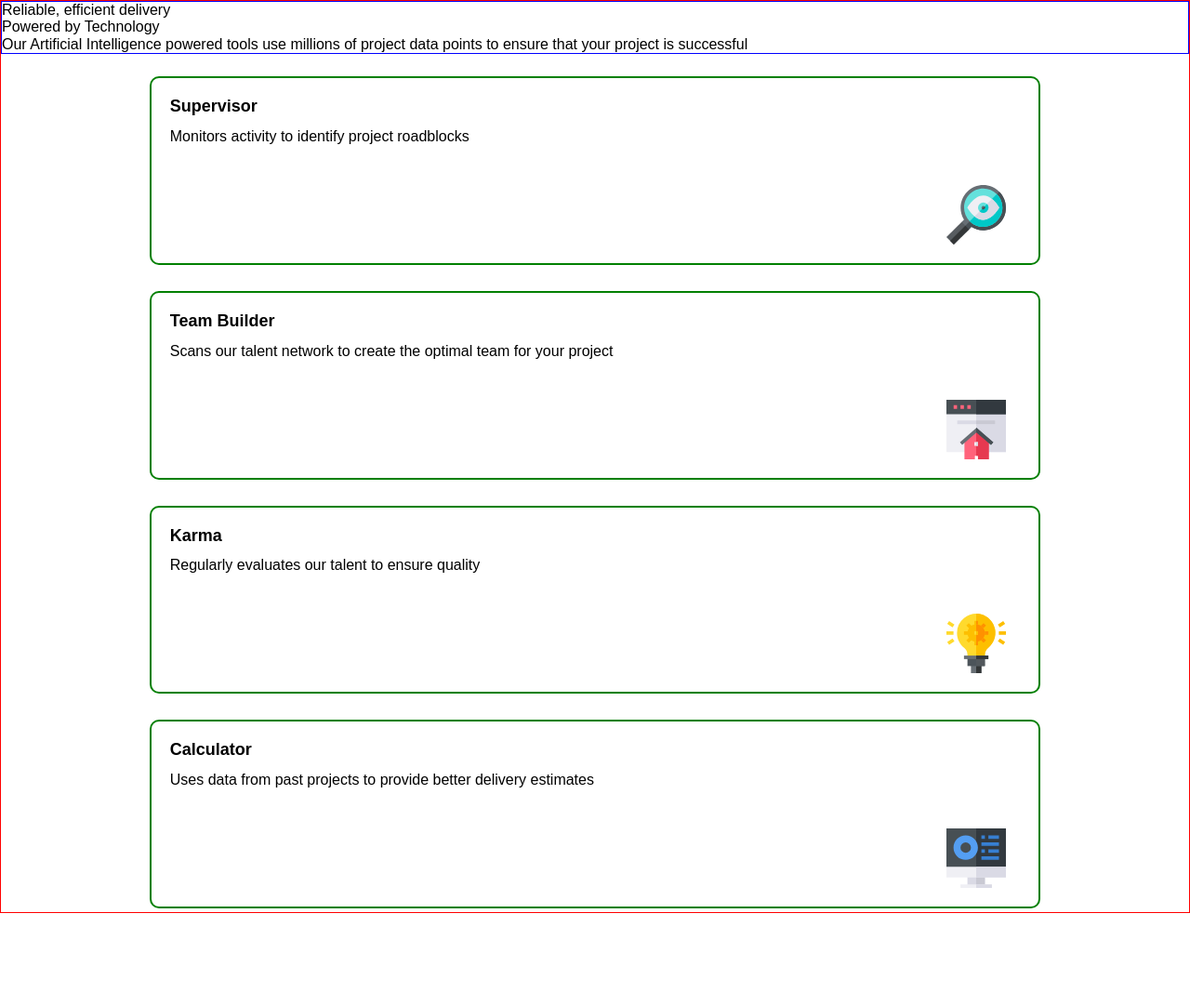
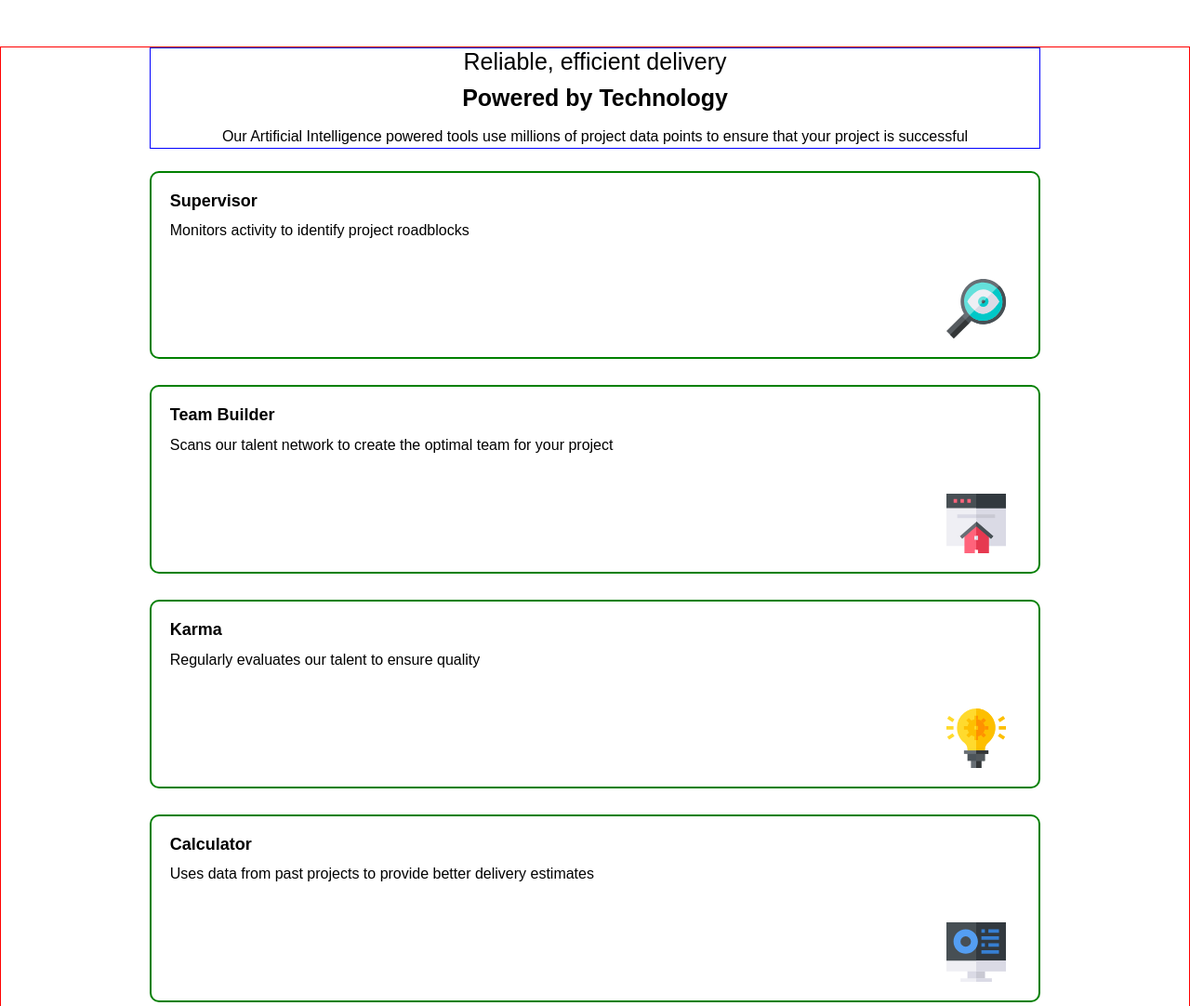
Before and after one commit to vikramvi/Four-card-feature-section, a plain HTML site: page index.html in a window 1280 px wide. Shown: the whole page at 93% size. Before the commit the page ends 982 px from the top, so only its background shows below. Drawn offline with Linux system fonts and the light colour scheme.

Commit message:
7. Fix header card 7.1 width 7.2 horizontal alignment 7.3 items' text alignment

```diff
--- a/index.html
+++ b/index.html
@@ -15,13 +15,13 @@
 <body>
   <main class="grid-container">
     <article class="header-card">
-      <h1>
+      <h1 class="header-card__header-1">
         Reliable, efficient delivery
       </h1>
-      <h2>
+      <h2 class="header-card__header-2">
         Powered by Technology
       </h2>
-      <p>
+      <p class="header-card__info">
         Our Artificial Intelligence powered tools use millions of project data points
         to ensure that your project is successful
       </p>
--- a/styles/style.css
+++ b/styles/style.css
@@ -76,6 +76,35 @@ img {
     "role-card-karma"
     "role-card-calculator";
   gap: 2rem;
+  margin: 5rem 0 5rem 0;
+}
+
+.header-card {
+  width: 75%;
+  justify-self: center;
+}
+
+.header-card__header-1,
+.header-card__header-2,
+.header-card__info {
+  text-align: center;
+}
+
+.header-card__header-1 {
+  font-size: 2.5rem;
+  font-weight: var(--fw-200);
+  margin-bottom: 1rem;
+}
+
+.header-card__header-2 {
+  font-size: 2.5rem;
+  font-weight: var(--fw-600);
+  margin-bottom: 1.5rem;
+}
+
+.header-card__info {
+  line-height: 1.5;
+  margin: 0 1rem 0 1rem;
 }
 
 .role-card {
@@ -88,9 +117,10 @@ img {
     "role-card__icon";
   gap: 1rem;
   margin: 0.4rem 2.2rem;
-  border: 2px solid green;
   justify-self: center;
   border-radius: 1rem;
+  /* debug purpose only */
+  border: 2px solid green;
 }
 
 .role-card__title {
```
